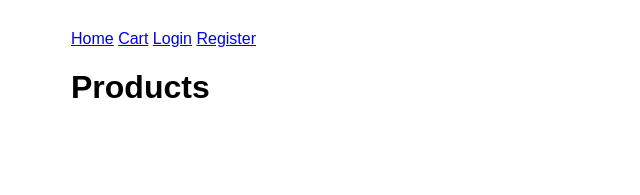
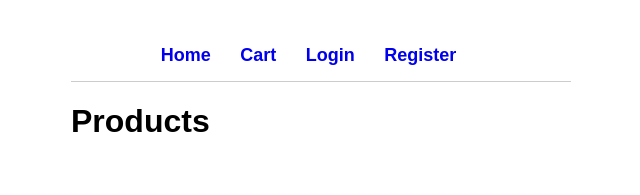
Before and after one commit to Kalsoom-Gill/CodeAlpha_ecommerce-store, a website: page views/index.html in a window 1280 px wide. Shown: the whole page, without its empty margins (319-959 px from the left). Drawn offline with Linux system fonts and the light colour scheme; no server answers.

Commit message:
style.css

```diff
--- a/public/CSS/style.css
+++ b/public/CSS/style.css
@@ -27,3 +27,26 @@ button {
 .card button {
     margin-top: 10px;
 }
+nav {
+    padding: 15px;
+    margin-bottom: 20px;
+    border-bottom: 1px solid #ccc;
+}
+
+nav a {
+    text-decoration: none;
+    margin-right: 25px;
+    font-size: 18px;
+    font-weight: bold;
+}
+
+nav a:hover {
+    text-decoration: underline;
+}
+
+nav {
+    text-align: center;
+    padding: 15px;
+    margin-bottom: 20px;
+    border-bottom: 1px solid #ccc;
+}
```
